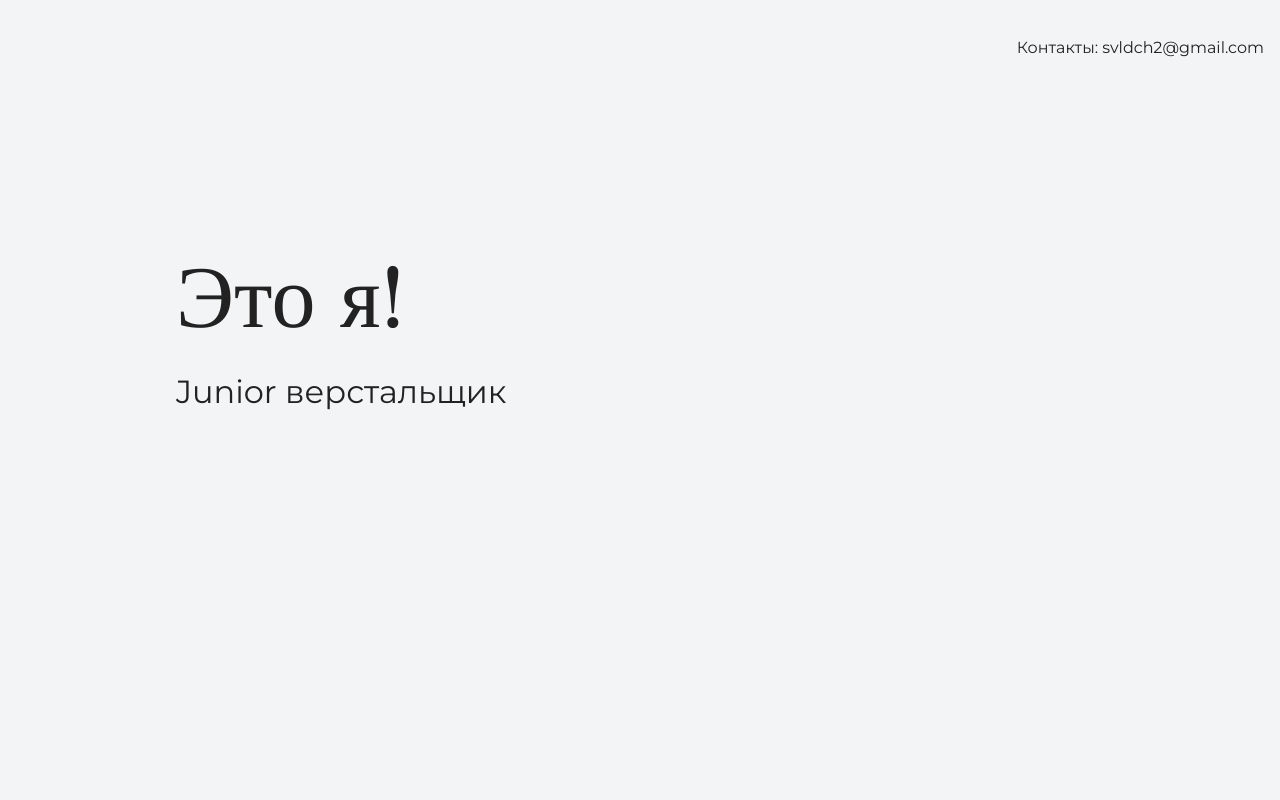
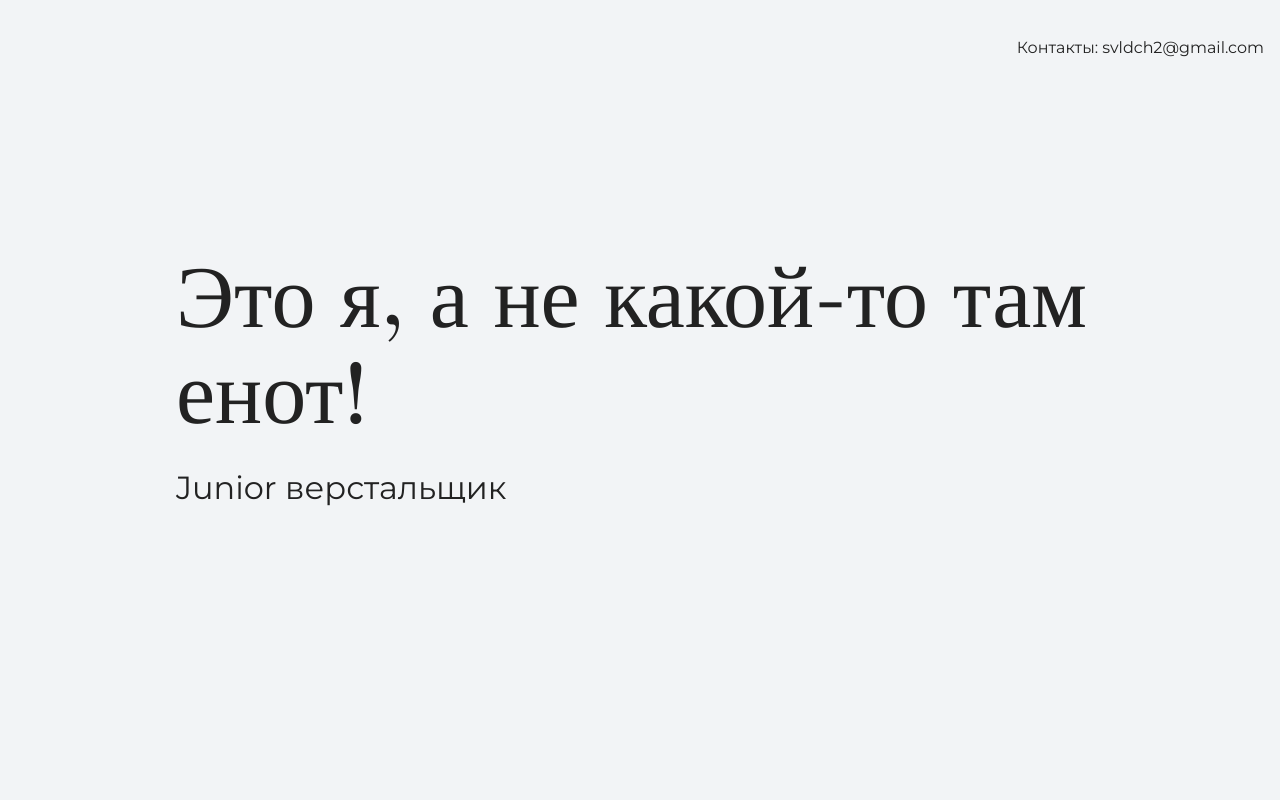
Before and after one commit to svldch2/simplePortfolioSite, a plain HTML site: page index.html in a window 1280 px wide. Shown: the top 800 px of the page. Drawn offline with nearby package versions, Linux system fonts and the light colour scheme.

Commit message:
изменили текст заголовка на главной странице

```diff
--- a/index.html
+++ b/index.html
@@ -18,7 +18,7 @@
     <main>
       <div class="container">
         <section class="hero-image">
-          <h1 class="heading">Это я!</h1>
+          <h1 class="heading">Это я, а не какой-то там енот!</h1>
           <p>Junior верстальщик</p>
         </section>
 
```
